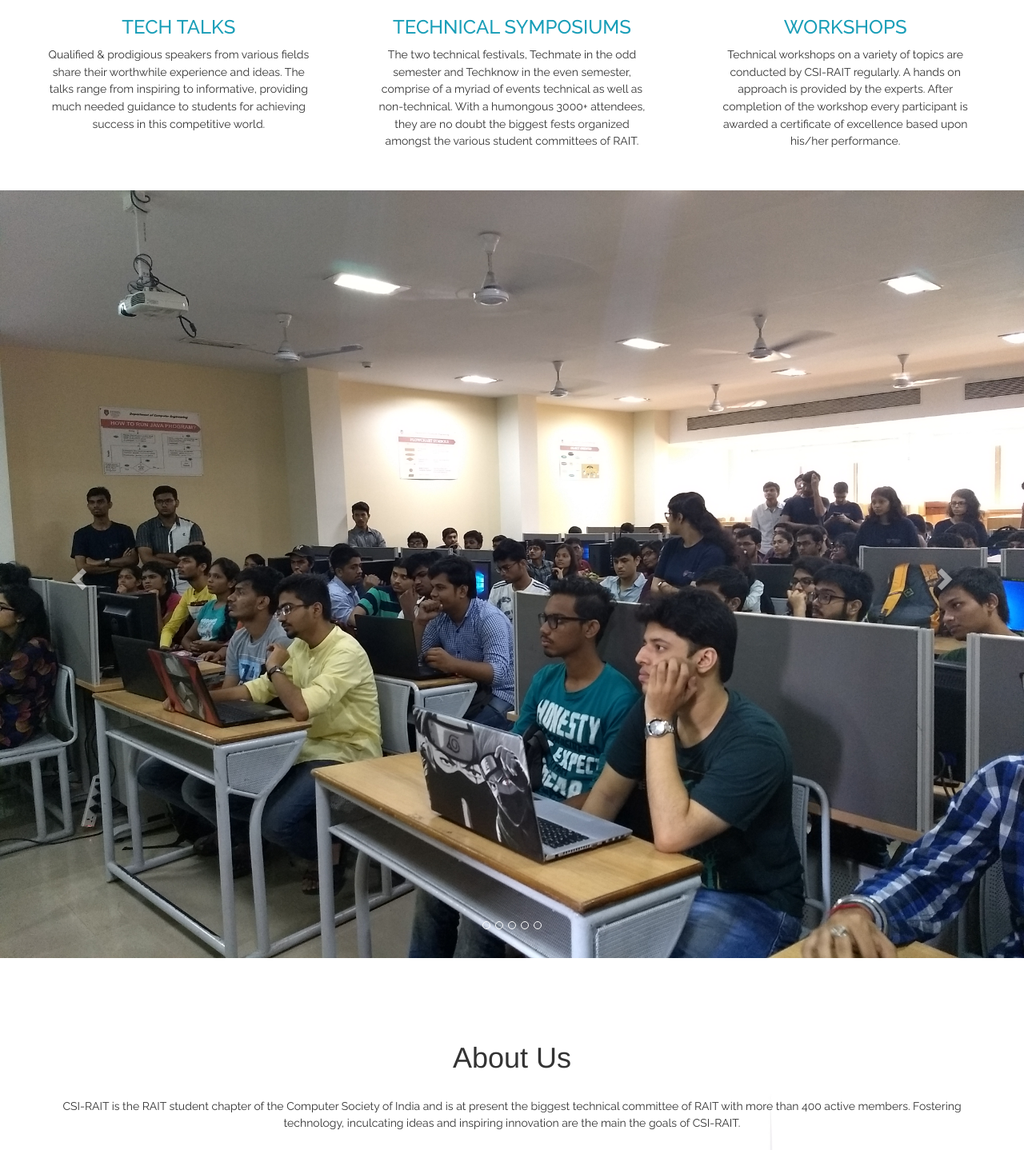
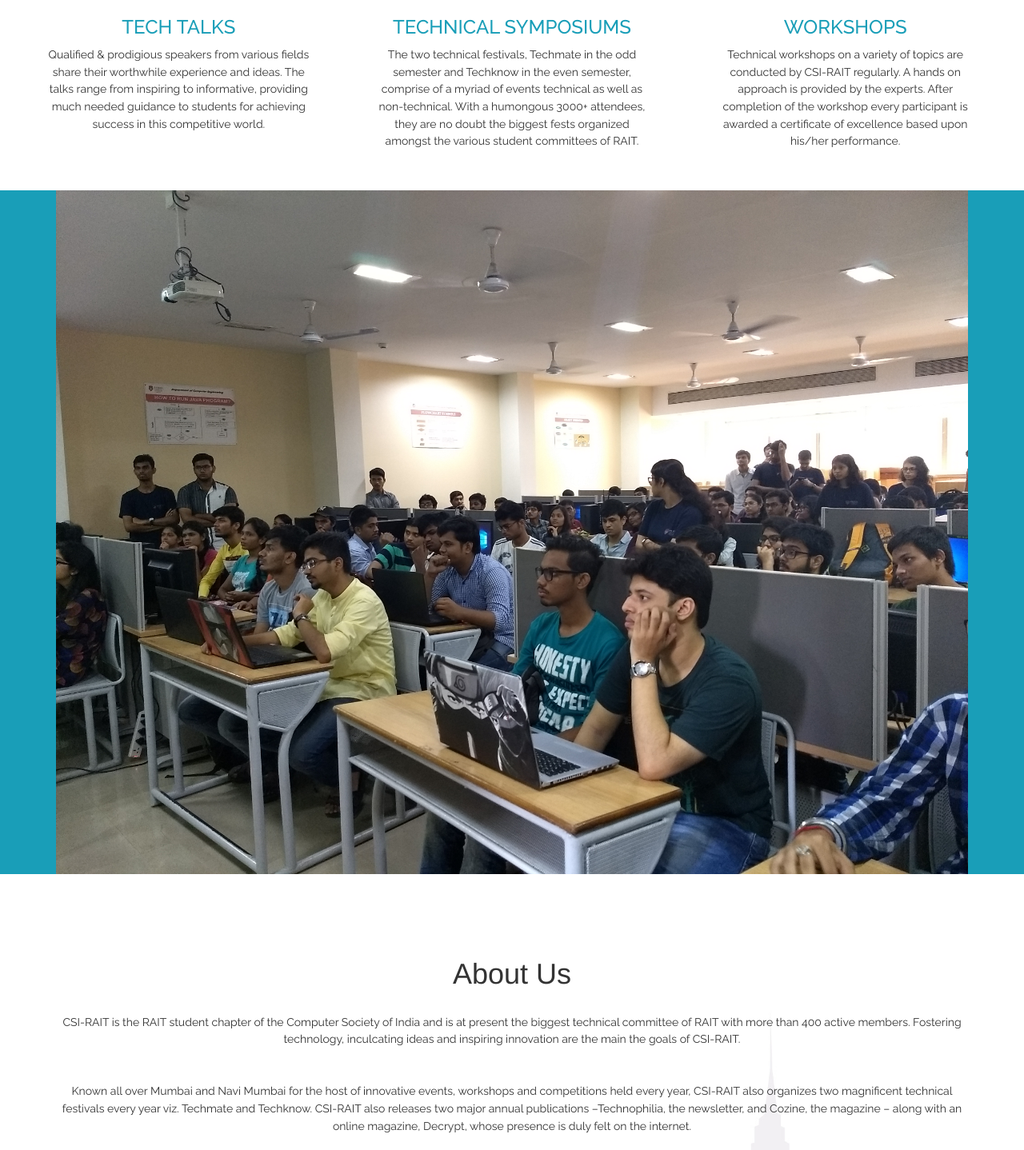
Before and after one commit to neelgeek/CSIRait-Website, a PHP site: page /index.html in a window 1280 px wide. Shown: the part 1216-2654 px from the top of the page at 80% size. Run offline with PHP 8.4, Linux system fonts and the light colour scheme; some libraries are stand-ins or nearby versions.

Commit message:
Minor changes

```diff
--- a/css/style.css
+++ b/css/style.css
@@ -1027,3 +1027,54 @@
 .jumbotron {
     color: #fff;
 }
+
+.card-title-wrap{
+    text-align: center;
+}
+
+.work-img{
+    position: relative;
+}
+
+.work-contain {
+    background: #199EB8;
+    position: relative;
+}
+
+.work-contain:hover .work-overlay {
+    opacity: 1;
+}
+
+.work-overlay {
+    position: absolute;
+    top: 0;
+    bottom: 0;
+    left: 0;
+    right: 0;
+    height: 100%;
+    width: 100%;
+    opacity: 0;
+    transition: .5s ease;
+}
+
+.work-text {
+    color: white;
+    font-size: 20px;
+    position: absolute;
+    top: 50%;
+    left: 50%;
+    transform: translate(-50%, -50%);
+    -ms-transform: translate(-50%, -50%);
+}
+
+@media (min-width: 768px) {
+    .work-text {
+        color: white;
+        font-size: 20px;
+        position: absolute;
+        top: 50%;
+        left: 50%;
+        transform: translate(-50%, -50%);
+        -ms-transform: translate(-50%, -50%);
+
+}
--- a/index.html
+++ b/index.html
@@ -129,51 +129,17 @@
         <!-- CAROUSEL -->
         <span id="portfolio"></span>
 
-        <section id="carousel-holder">
-            <div class="container-fluid container-carousel">
-                <div id="myCarousel" class="carousel slide" data-ride="carousel">
-                    <!-- Indicators -->
-                    <ol class="carousel-indicators">
-                        <li data-target="#myCarousel" data-slide-to="0"></li>
-                        <li data-target="#myCarousel" data-slide-to="1"></li>
-                        <li data-target="#myCarousel" data-slide-to="2"></li>
-                        <li data-target="#myCarousel" data-slide-to="3"></li>
-                        <li data-target="#myCarousel" data-slide-to="4"></li>
-                    </ol>
-
-                    <!-- Wrapper for slides -->
-                    <div class="carousel-inner">
-                        <div class="item active">
-                            <img src="image/workshop.jpg" class="img-responsive">
-                        </div>
-
-                        <div class="item">
-                            <img src="http://via.placeholder.com/1200x600" class="img-responsive">
-                        </div>
-
-                        <div class="item">
-                            <img src="http://via.placeholder.com/1200x600" class="img-responsive">
-                        </div>
-                        <div class="item">
-                            <img src="http://via.placeholder.com/1200x600" class="img-responsive">
-                        </div>
-                        <div class="item">
-                            <img src="http://via.placeholder.com/1200x600" class="img-responsive">
+            <div class="container-fluid text-center work-contain">
+                <div class="container">
+                    <img src="image/workshop.jpg" class="img-responsive work-img">
+                    <div class="work-overlay">
+                        <div class="work-text">
+                            <h1>Python and Machine Learning Workshop</h1>
+                            <h3>Conducted on 9th August by Aditi Sakhare</h3>
                         </div>
                     </div>
-
-                    <!-- Left and right controls -->
-                    <a class="left carousel-control" href="#myCarousel" data-slide="prev">
-                        <span class="glyphicon glyphicon-chevron-left"></span>
-                        <span class="sr-only">Previous</span>
-                    </a>
-                    <a class="right carousel-control" href="#myCarousel" data-slide="next">
-                        <span class="glyphicon glyphicon-chevron-right"></span>
-                        <span class="sr-only">Next</span>
-                    </a>
                 </div>
             </div>
-        </section>
 
         <!--CAROUSEL END-->
 
@@ -235,7 +201,7 @@
         <!-- Workshops -->
         <span id="workshops"></span>
 
-        <div class="block bg-primary block-pd-lg block-bg-overlay text-center" data-bg-img="img/parallax-bg.jpg" data-settings='{"stellar-background-ratio": 0.6}' data-toggle="parallax-bg">
+        <div class="block bg-primary block-bg-overlay text-center" data-bg-img="img/parallax-bg.jpg" data-settings='{"stellar-background-ratio": 0.6}' data-toggle="parallax-bg">
             <h2>
                 Upcoming Workshops
             </h2>
@@ -246,8 +212,6 @@
             <div class="container">
                 <img src="img/workshop.jpg" class="workshopimg">
             </div>
-
-
 
         </div>
 
@@ -377,8 +341,9 @@
                     Council
                 </h1>
                 <br><br>
-                <div class="row col-centered ">
-                    <div class="col-sm-3 col-xs-10 col-sm-offset-2 col-xs-offset-1 ">
+                <div class="container">
+                    <div class="row col-centered margin-top">
+                        <div class="col-sm-3 col-xs-10 col-sm-offset-0 col-xs-offset-1 ">
                             <div class="card card-block ">
                                 <a href="# "><img alt=" " class="img-circle " src="http://csirait.com/wp-content/uploads/2016/09/hod.png ">
                                     <div class="card-title-wrap ">
@@ -398,8 +363,7 @@
                                 </a>
                             </div>
                         </div>
-
-
+                    </div>
                 </div>
             </div>
 
@@ -739,7 +703,6 @@
     <script src="lib/bootstrap/js/bootstrap.min.js "></script>
     <script src="lib/counterup/counterup.min.js "></script>
     <script src="lib/waypoints/waypoints.min.js "></script>
-    <script src="lib/easing/easing.js "></script>
     <script src="lib/stickyjs/sticky.js "></script>
     <script src="lib/parallax/parallax.js "></script>
     <script src="lib/lockfixed/lockfixed.min.js "></script>
```
Also changed, not shown: js/easing.js (deleted, +0 -1 lines), js/form.js (+35 -0 lines), js/response.js (added, +23 -0 lines), membership.html (+32 -4 lines), response.html (added, +12 -0 lines). Lines whose indentation alone changed are shown as unchanged.
